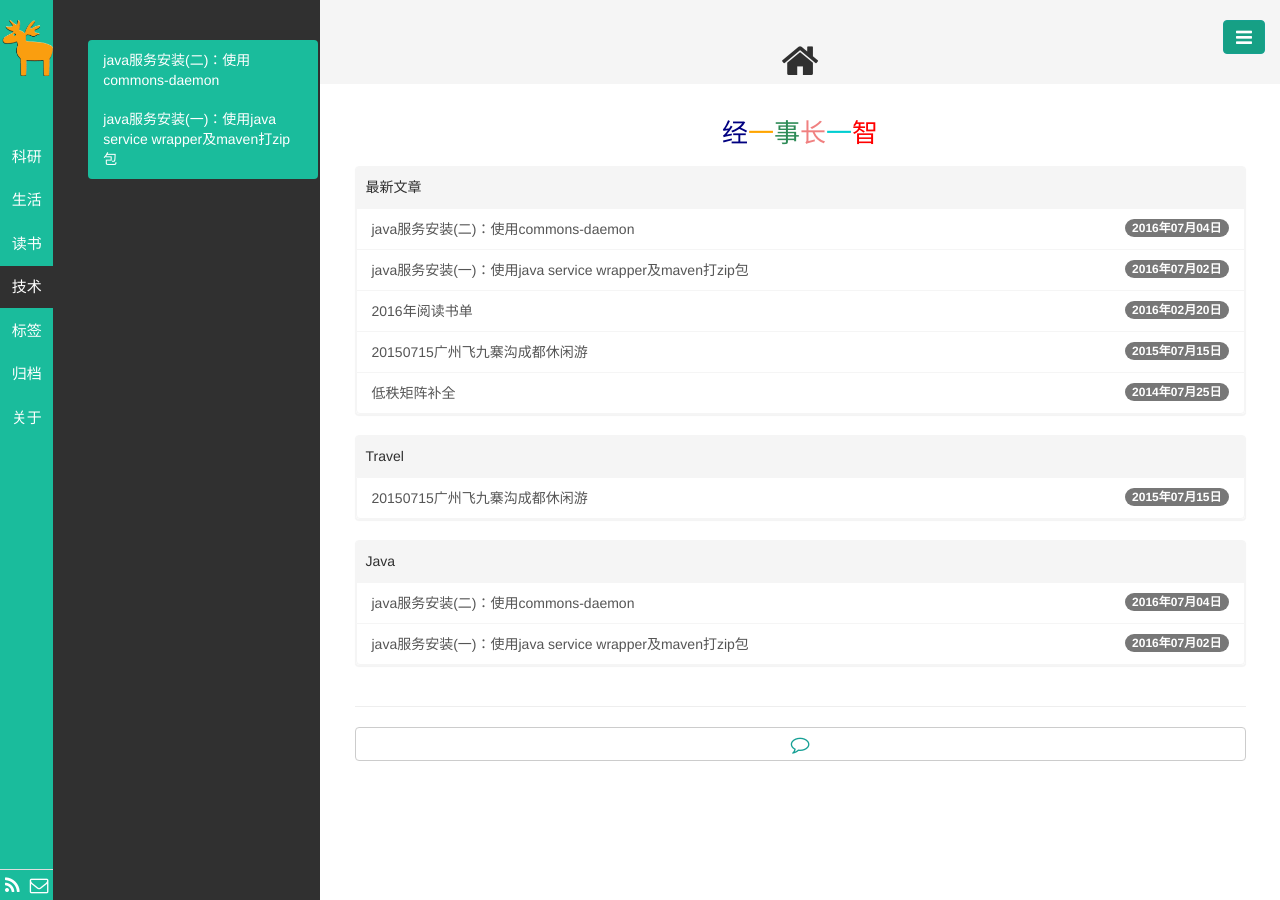
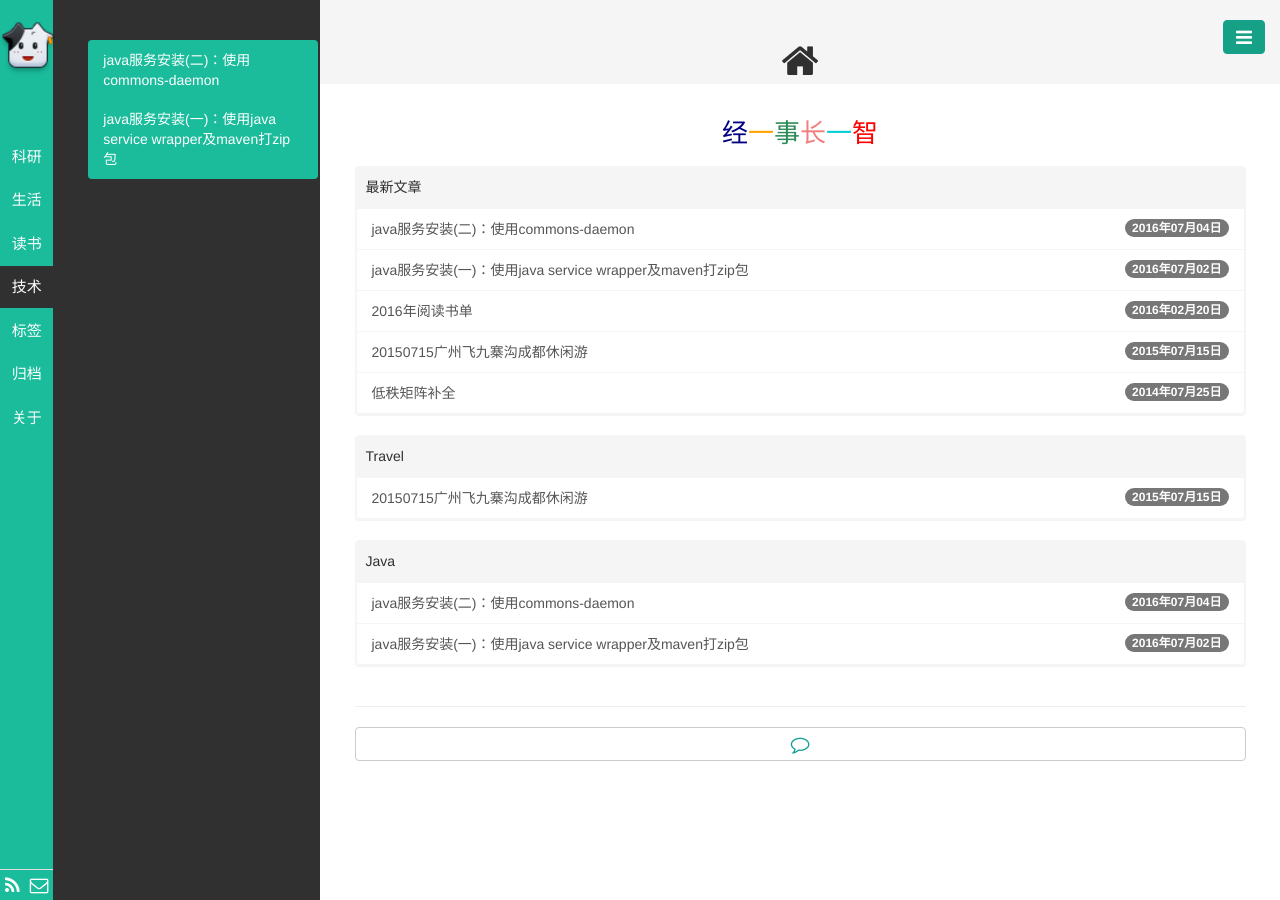
Before and after one commit to mianshenglee/mianshenglee.github.io, a Jekyll site: the page built from index.html, in a window 1280 px wide. Built offline with Jekyll 4.4.1, drawn with Linux system fonts in a browser that asks for light colours; Markdown is read by kramdown in place of the engine named in the settings; the list of posts is cut into pages by our own code.

Commit message:
添加我的图标

```diff
--- a/_config.yml
+++ b/_config.yml
@@ -17,8 +17,8 @@
 rss_url: /pages/atom.xml
 
 # gavatar头像及Favicon
-gavatar: /public/img/deer3.png
-favicon: /public/img/deer3.png
+gavatar: /public/img/cow.png
+favicon: /public/img/cow.png
 
 # google analytics 设置
 ga:
```
Also changed, not shown: public/img/cow.png (added).
